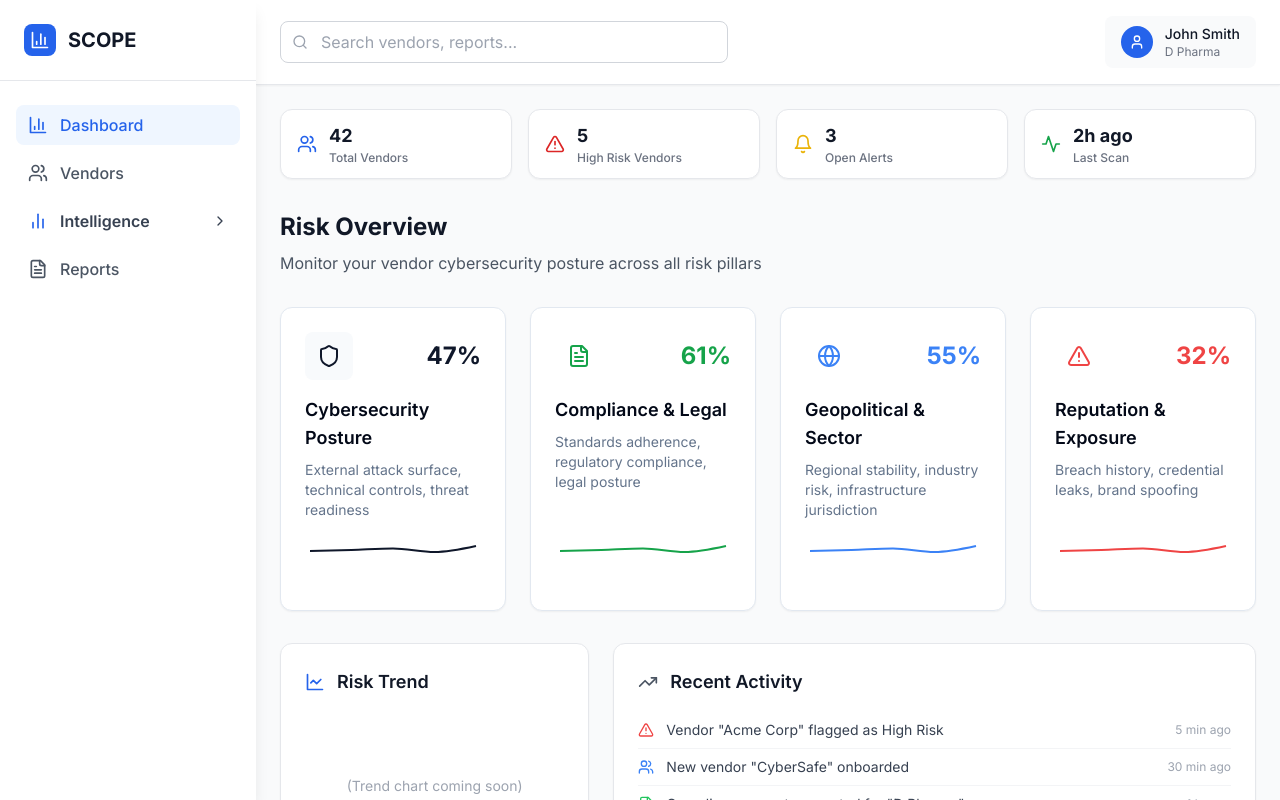
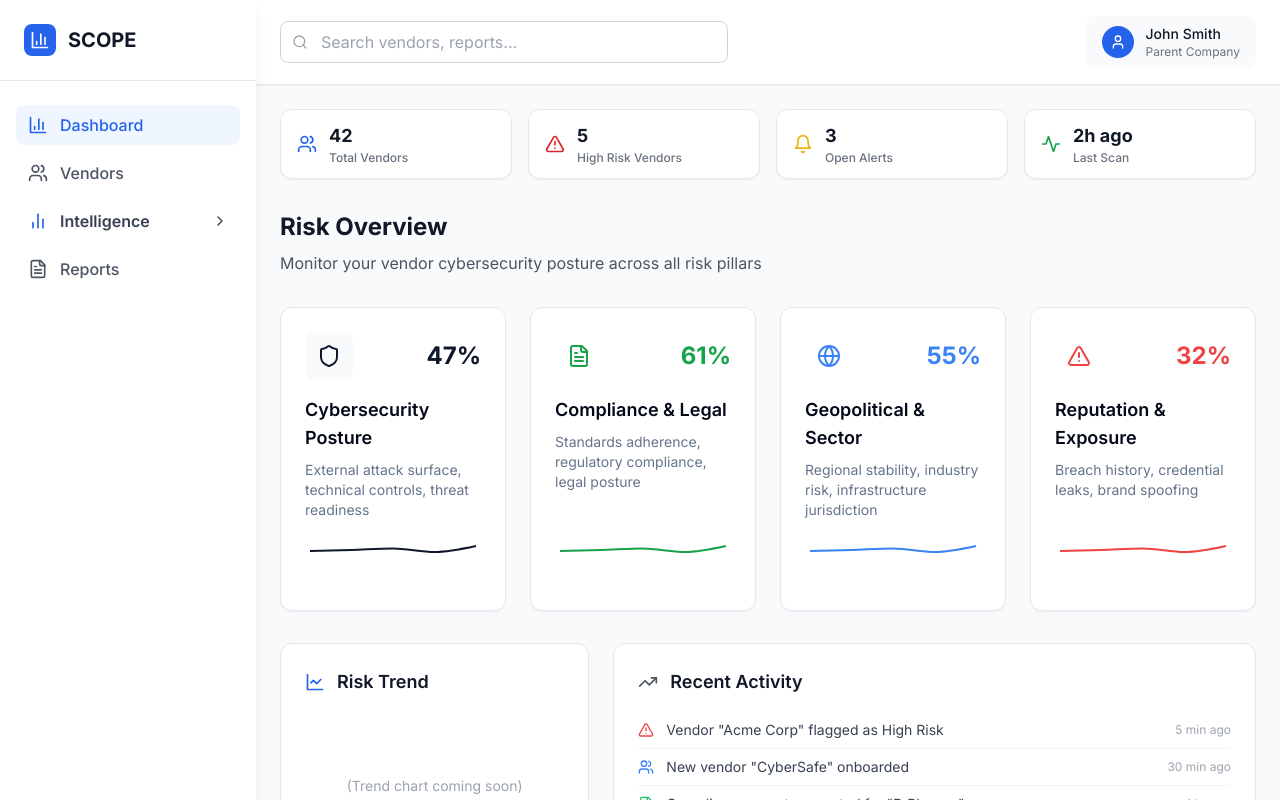
Before and after one commit to mhdaslmnzr/scope, a Next.js app in the folder frontend/: page / in a window 1280 px wide. Built offline with nearby package versions, Linux system fonts and the light colour scheme.

Commit message:
updates to ui

```diff
--- a/frontend/app/page.tsx
+++ b/frontend/app/page.tsx
@@ -514,7 +514,7 @@ export default function Dashboard() {
                 <div className="w-8 h-8 bg-blue-600 rounded-full flex items-center justify-center"><User className="w-4 h-4 text-white" /></div>
                 <div>
                   <div className="text-sm font-medium text-gray-900">John Smith</div>
-                  <div className="text-xs text-gray-500">D Pharma</div>
+                  <div className="text-xs text-gray-500">Parent Company</div>
                 </div>
               </div>
             </div>
```
